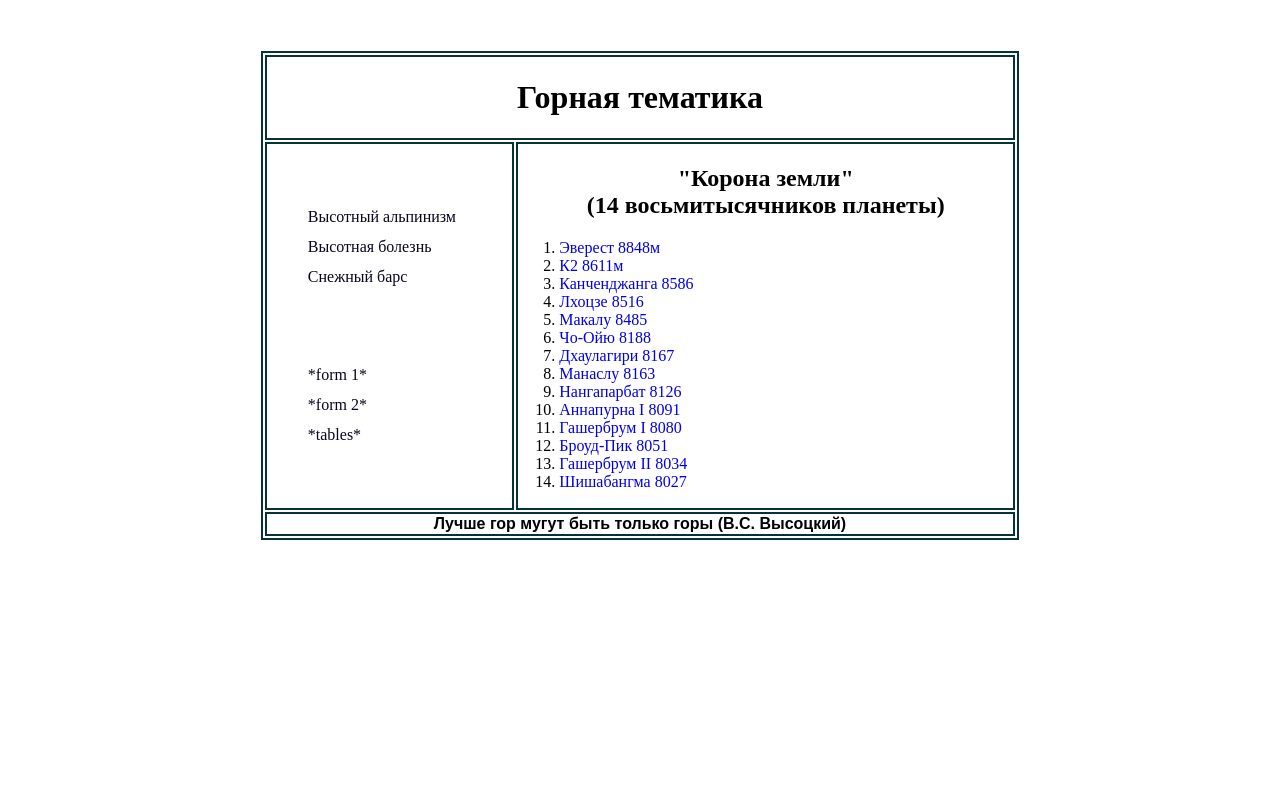
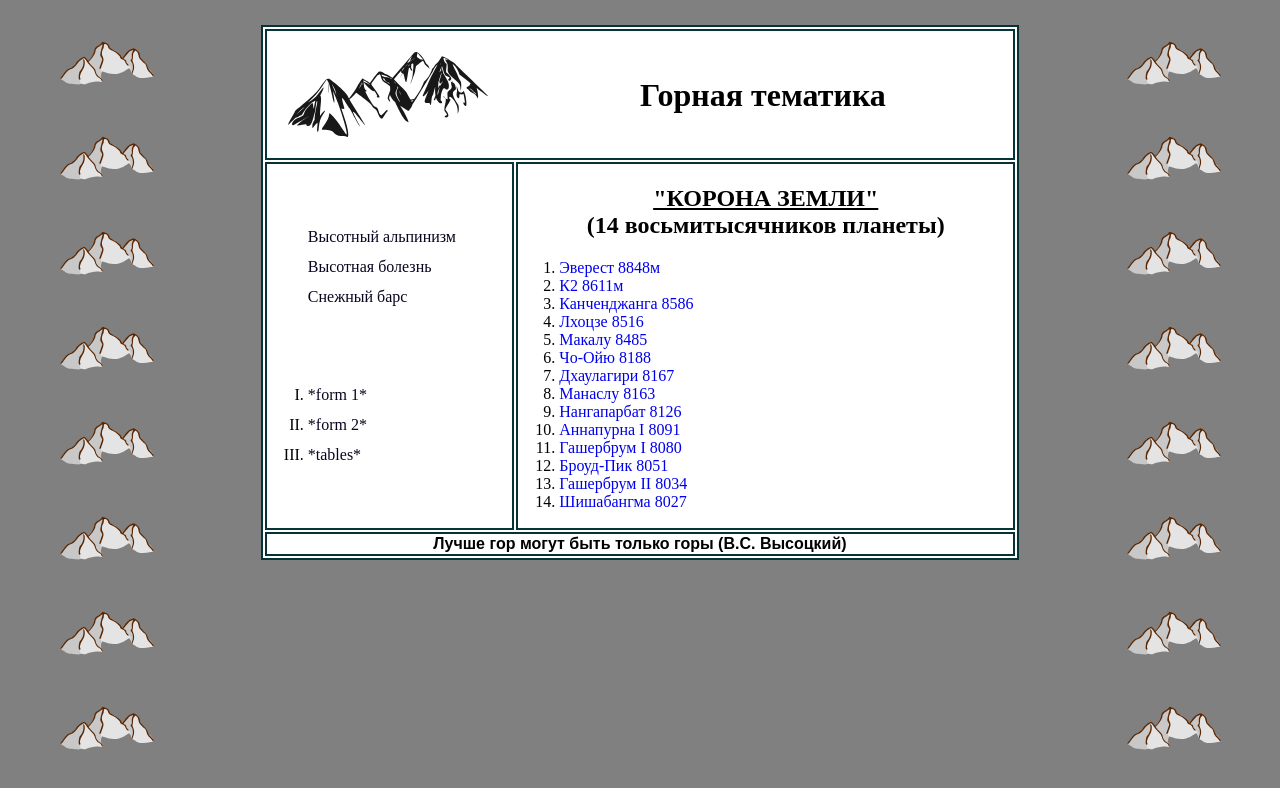
Before and after one commit to maksymbrainacad/Dnipro, a plain HTML site: page Artem_K/hw-1.0-table/index.html in a window 1280 px wide. Drawn offline with Linux system fonts and the light colour scheme.

Commit message:
table verstka completed

```diff
--- a/Artem_K/hw-1.0-table/css/styles.css
+++ b/Artem_K/hw-1.0-table/css/styles.css
@@ -1,20 +1,52 @@
+body {
+background-color: grey;
+background-image: url(01.svg), url(01.svg);
+background-size: 95px;
+/*размер картинки*/
+background-repeat: repeat-y, repeat-y;
+background-position: 5% 2%, 95% 2%;
+/*позиция по координатам для левого и правого бекграунда картинки*/
+background-attachment: fixed;
+/* Фиксируем фон веб-страницы */
+}
+
+h2 span {
+  text-transform: uppercase;
+  text-decoration: underline;
+}
+
 .table1, td {
   width: 60%;
   margin: auto;
   border: 2px solid #063436;
-  margin-top: 4%;
+  margin-top: 2%;
+  background-color: white;
 }
 
 .td1 {
   width: 30%;
 }
 
-h1,h2 {
+h1 {
+  margin-top: 6%;
+  margin-left: 50%;
+}
+
+h2 {
   text-align: center;
 }
 
-.ul1, .ul2 {
+img {
+  opacity: 0.9;
+
+}
+
+.ul1 {
 list-style-type: none;
+}
+
+.ul2 {
+list-style-type: upper-roman;
 }
 
 .ul1 a, .ul2 a {
@@ -30,14 +62,12 @@ list-style-type: none;
 .ul1 a:hover {
   color: #09041f;
   font-weight: bold;
-
+  text-shadow: 4px 4px 6px orangered;
 }
 
 .ul1 a:active {
   color: orangered;
-  background-color: none;
 }
-
 
 .ol1 a {
   text-decoration: none;
@@ -48,3 +78,10 @@ list-style-type: none;
   font-family: fantasy;
   font-weight: bold;
 }
+
+.table1 td img {
+  max-height: 150px;
+  max-width: 200px;
+  float: left;
+  margin: 20px;
+}
--- a/Artem_K/hw-1.0-table/index.html
+++ b/Artem_K/hw-1.0-table/index.html
@@ -11,6 +11,7 @@
     <table class="table1">
         <tr>
             <td colspan="2">
+              <img class="img" src="01.svg" alt="mountain">
                 <h1>Горная тематика</h1></td>
         </tr>
         <tr>
@@ -29,7 +30,7 @@
 
             </td>
             <td class="td2">
-                    <h2>"Корона земли"<br>(14 восьмитысячников планеты)</h2>
+                    <h2><span>"Корона земли"</span><br>(14 восьмитысячников планеты)</h2>
                 <ol class="ol1">
                     <li><a href="https://ru.wikipedia.org/wiki/%D0%94%D0%B6%D0%BE%D0%BC%D0%BE%D0%BB%D1%83%D0%BD%D0%B3%D0%BC%D0%B0">Эверест 8848м</a></li>
                     <li><a href="https://ru.wikipedia.org/wiki/%D0%A7%D0%BE%D0%B3%D0%BE%D1%80%D0%B8">К2 8611м</a></li>
@@ -49,7 +50,7 @@
             </td>
         </tr>
         <tr>
-            <td class="bottom" colspan="2">Лучше гор мугут быть только горы (В.С. Высоцкий)</td>
+            <td class="bottom" colspan="2">Лучше гор могут быть только горы (В.С. Высоцкий)</td>
         </tr>
     </table>
 </body>
```
Also changed, not shown: Artem_K/hw-1.0-table/article.html (+1 -0 lines), Artem_K/hw-1.0-table/css/article.css (added, +7 -0 lines), Artem_K/hw-1.0-table/css/table.css (added, +9 -0 lines), Artem_K/hw-1.0-table/tables.html (+4 -3 lines), Artem_K/hw-1.0-table/01.svg (added), Artem_K/hw-1.0-table/css/01.svg (added).
